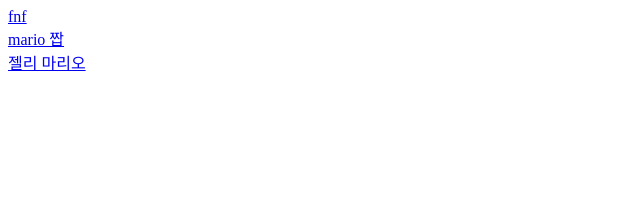
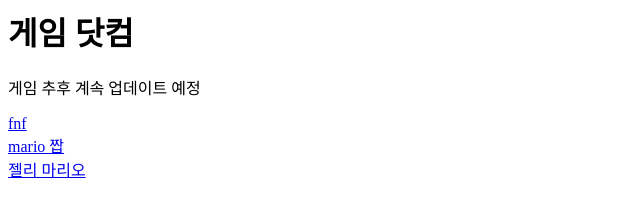
Before and after one commit to esyh255105-maker/gamehubhome, a plain HTML site: page index.html in a window 1280 px wide. Shown: the whole page, without its empty margins (0-640 px from the left). Drawn offline with Linux system fonts and the light colour scheme.

Commit message:
Update index.html

```diff
--- a/index.html
+++ b/index.html
@@ -1,4 +1,6 @@
 <title>다같이 게임 닷컴</title>
+<h1>게임 닷컴</h1>
+<p>게임 추후 계속 업데이트 예정</p>
 <a href="https://esyh255105-maker.github.io/Funkin-HTML-Port">fnf</a><br>
 <a href="https://esyh255105-maker.github.io/MarioHTML">mario 짭</a><br>
 <a href="https://esyh255105-maker.github.io/jellymario/jellymar/">젤리 마리오</a>
```
